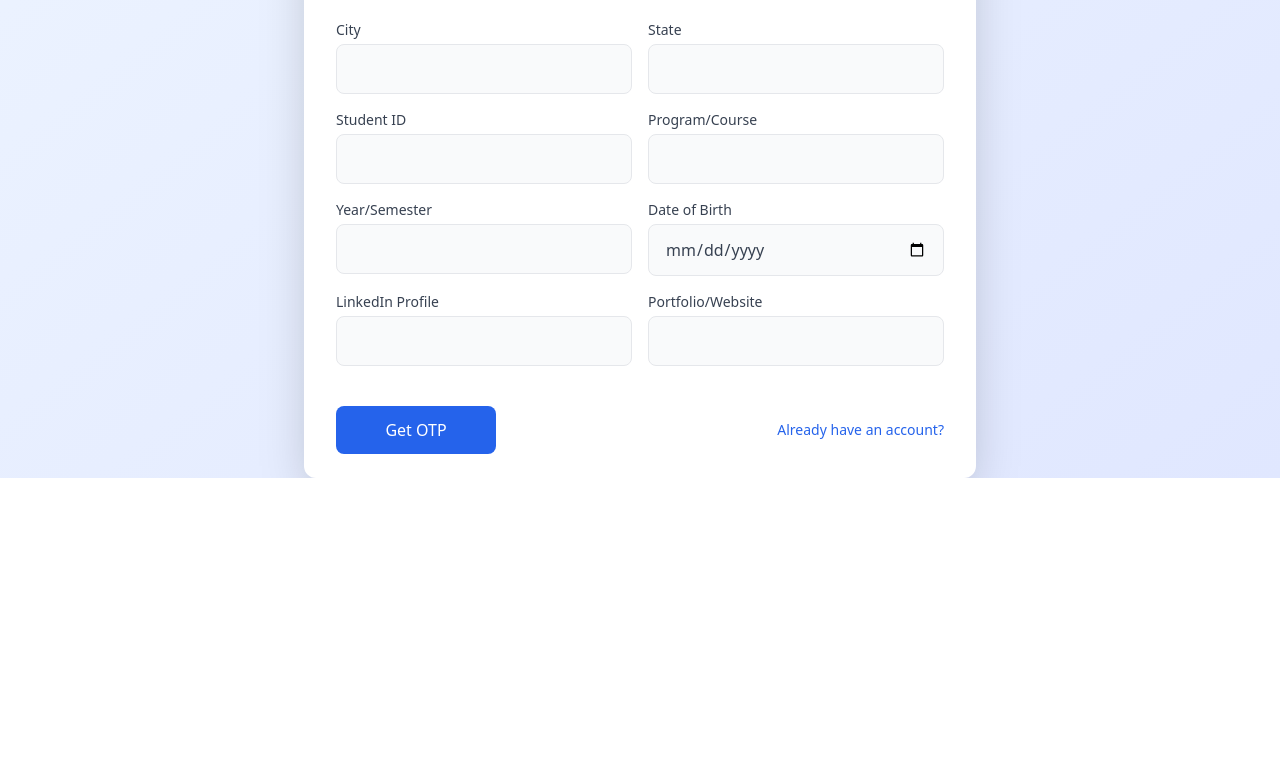
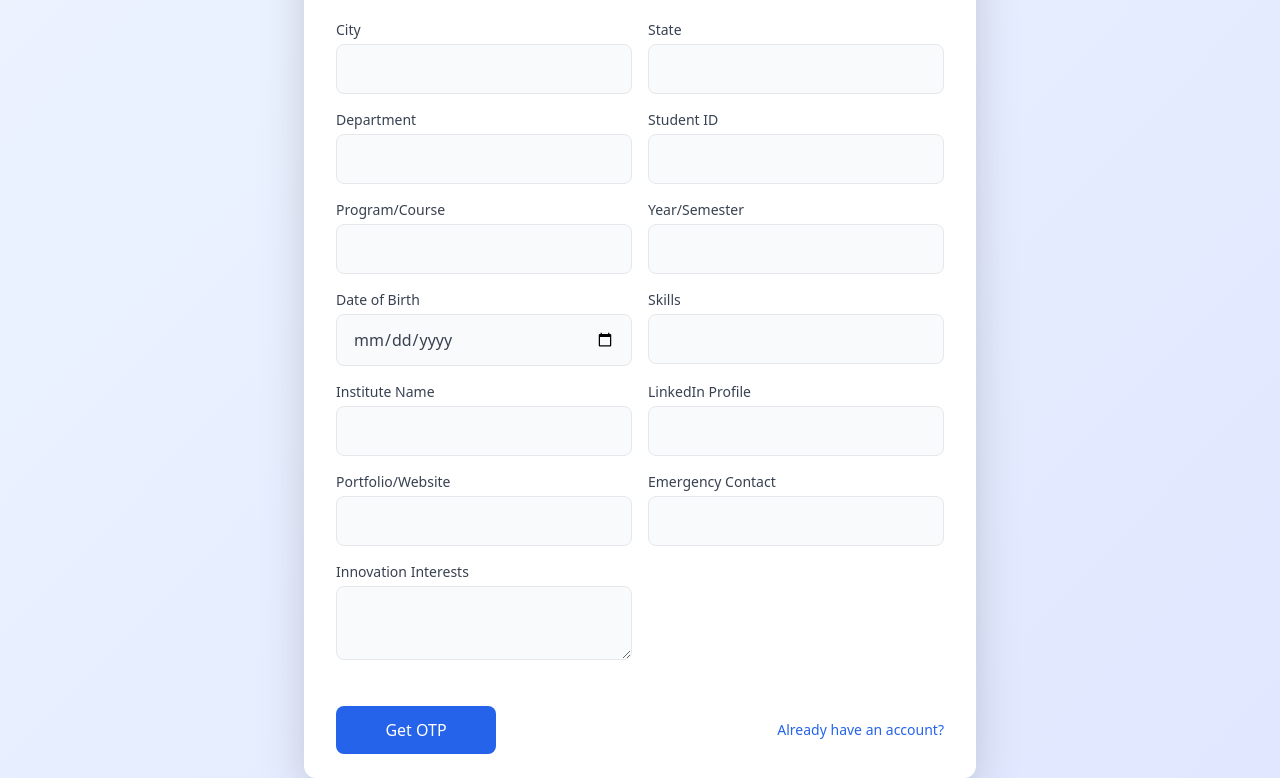
Before and after one commit to AdityaDeolalikar/SIH_2024, a React (Vite) app in the folder client/sih/: page /signup in a window 1280 px wide. Shown: the part 528-1306 px from the top of the page. Before the commit the page ends 1006 px from the top, so only its background shows below. Built offline with nearby package versions, Linux system fonts and the light colour scheme.

Commit message:
MOD | department

```diff
--- a/client/sih/src/components/Signup.jsx
+++ b/client/sih/src/components/Signup.jsx
@@ -20,7 +20,13 @@ const Signup = () => {
     address: "",
     city: "",
     state: "",
-    // ... rest of the fields remain same
+    department: "",
+    skills: "",
+    instituteName: "",
+    educationalQualification: "",
+    specialization: "",
+    emergencyContact: "",
+    innovationInterests: "",
   });
 
   const generateRecaptcha = () => {
@@ -274,6 +280,20 @@ const Signup = () => {
               />
             </div>
 
+            <div>
+              <label className="block text-sm font-medium text-gray-700">
+                Department
+              </label>
+              <input
+                type="text"
+                name="department"
+                value={formData.department}
+                onChange={handleInputChange}
+                required
+                className="px-4 py-3 mt-1 w-full text-gray-700 bg-gray-50 rounded-lg border border-gray-200 transition-all focus:outline-none focus:ring-2 focus:ring-blue-500 focus:border-transparent"
+              />
+            </div>
+
             {/* Role-specific Fields */}
             {userType === "student" ? (
               <>
@@ -332,6 +352,34 @@ const Signup = () => {
                     className="px-4 py-3 mt-1 w-full text-gray-700 bg-gray-50 rounded-lg border border-gray-200 transition-all focus:outline-none focus:ring-2 focus:ring-blue-500 focus:border-transparent"
                   />
                 </div>
+
+                <div>
+                  <label className="block text-sm font-medium text-gray-700">
+                    Skills
+                  </label>
+                  <input
+                    type="text"
+                    name="skills"
+                    value={formData.skills}
+                    onChange={handleInputChange}
+                    required
+                    className="px-4 py-3 mt-1 w-full text-gray-700 bg-gray-50 rounded-lg border border-gray-200 transition-all focus:outline-none focus:ring-2 focus:ring-blue-500 focus:border-transparent"
+                  />
+                </div>
+
+                <div>
+                  <label className="block text-sm font-medium text-gray-700">
+                    Institute Name
+                  </label>
+                  <input
+                    type="text"
+                    name="instituteName"
+                    value={formData.instituteName}
+                    onChange={handleInputChange}
+                    required
+                    className="px-4 py-3 mt-1 w-full text-gray-700 bg-gray-50 rounded-lg border border-gray-200 transition-all focus:outline-none focus:ring-2 focus:ring-blue-500 focus:border-transparent"
+                  />
+                </div>
               </>
             ) : userType === "faculty" ? (
               <>
@@ -376,6 +424,34 @@ const Signup = () => {
                     className="px-4 py-3 mt-1 w-full text-gray-700 bg-gray-50 rounded-lg border border-gray-200 transition-all focus:outline-none focus:ring-2 focus:ring-blue-500 focus:border-transparent"
                   />
                 </div>
+
+                <div>
+                  <label className="block text-sm font-medium text-gray-700">
+                    Educational Qualification
+                  </label>
+                  <input
+                    type="text"
+                    name="educationalQualification"
+                    value={formData.educationalQualification}
+                    onChange={handleInputChange}
+                    required
+                    className="px-4 py-3 mt-1 w-full text-gray-700 bg-gray-50 rounded-lg border border-gray-200 transition-all focus:outline-none focus:ring-2 focus:ring-blue-500 focus:border-transparent"
+                  />
+                </div>
+
+                <div>
+                  <label className="block text-sm font-medium text-gray-700">
+                    Specialization
+                  </label>
+                  <input
+                    type="text"
+                    name="specialization"
+                    value={formData.specialization}
+                    onChange={handleInputChange}
+                    required
+                    className="px-4 py-3 mt-1 w-full text-gray-700 bg-gray-50 rounded-lg border border-gray-200 transition-all focus:outline-none focus:ring-2 focus:ring-blue-500 focus:border-transparent"
+                  />
+                </div>
               </>
             ) : null}
 
@@ -403,6 +479,31 @@ const Signup = () => {
                     type="url"
                     name="portfolio"
                     value={formData.portfolio}
+                    onChange={handleInputChange}
+                    className="px-4 py-3 mt-1 w-full text-gray-700 bg-gray-50 rounded-lg border border-gray-200 transition-all focus:outline-none focus:ring-2 focus:ring-blue-500 focus:border-transparent"
+                  />
+                </div>
+
+                <div>
+                  <label className="block text-sm font-medium text-gray-700">
+                    Emergency Contact
+                  </label>
+                  <input
+                    type="text"
+                    name="emergencyContact"
+                    value={formData.emergencyContact}
+                    onChange={handleInputChange}
+                    className="px-4 py-3 mt-1 w-full text-gray-700 bg-gray-50 rounded-lg border border-gray-200 transition-all focus:outline-none focus:ring-2 focus:ring-blue-500 focus:border-transparent"
+                  />
+                </div>
+
+                <div>
+                  <label className="block text-sm font-medium text-gray-700">
+                    Innovation Interests
+                  </label>
+                  <textarea
+                    name="innovationInterests"
+                    value={formData.innovationInterests}
                     onChange={handleInputChange}
                     className="px-4 py-3 mt-1 w-full text-gray-700 bg-gray-50 rounded-lg border border-gray-200 transition-all focus:outline-none focus:ring-2 focus:ring-blue-500 focus:border-transparent"
                   />
```
